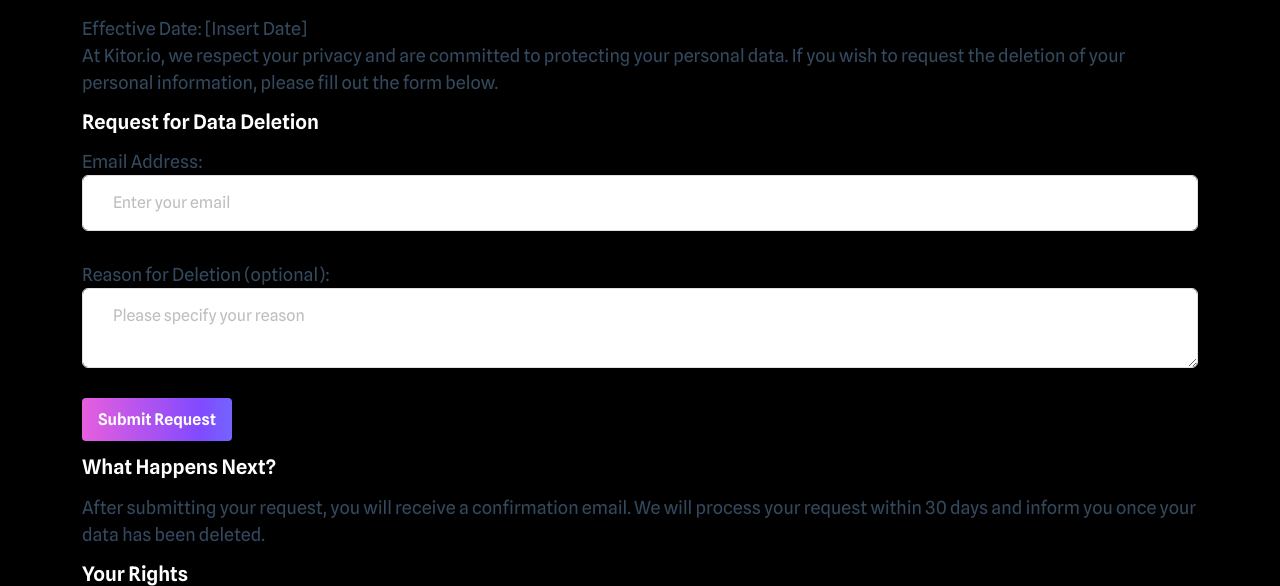
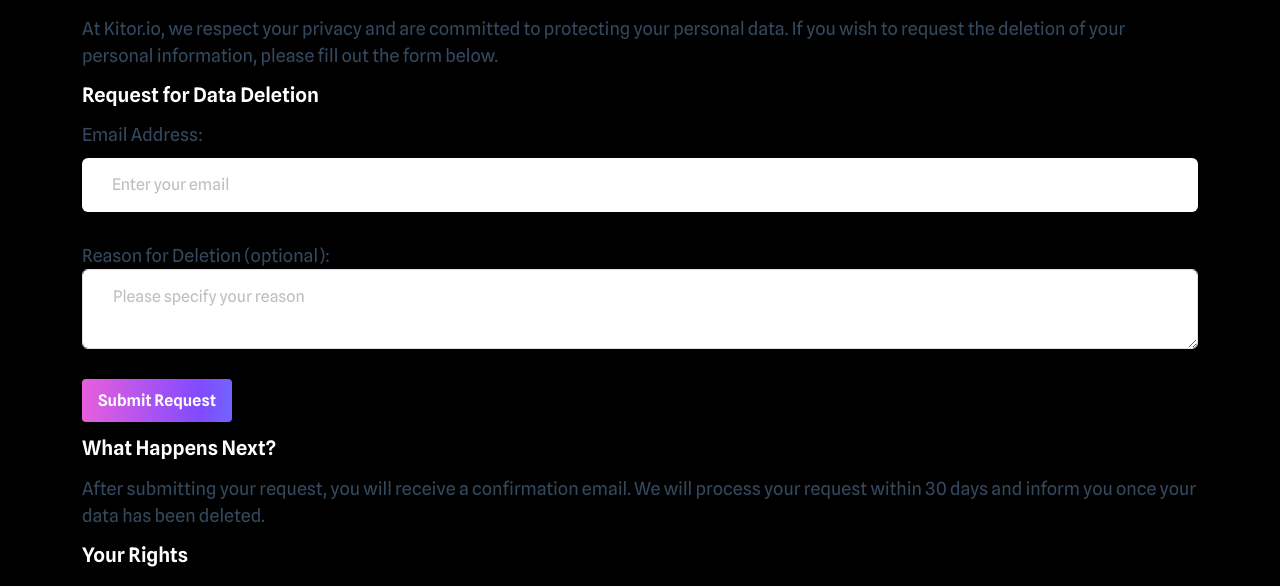
Before and after one commit to muhammadsohailsaim/kitor_landing-_page, a plain HTML site: page deletion.html in a window 1280 px wide. Shown: the part 177-763 px from the top of the page. Drawn offline with Linux system fonts and the light colour scheme.

Commit message:
Update deletion.html

```diff
--- a/deletion.html
+++ b/deletion.html
@@ -129,7 +129,7 @@
           <section class="hero-section">
             <div class="container">
               <h1 style="color: white; font-size: 24px; margin-top: 130px;">Data Deletion Request</h1>
-              <p style="color: #34495e;">Effective Date: [Insert Date]</p>
+
 
               <p style="color: #34495e;">At Kitor.io, we respect your privacy and are committed to protecting your personal data. If you wish to request the deletion of your personal information, please fill out the form below.</p>
 
@@ -137,7 +137,7 @@
               <form action="/submit-deletion-request" method="POST" style="color: #34495e;">
                 <div class="form-group">
                   <label for="email">Email Address:</label>
-                  <input type="email" id="email" name="email" required placeholder="Enter your email" class="form-control" />
+                  <input type="email" id="email" name="email" required placeholder="Enter your email" class="form-control" style="margin-top:10px; border: none; outline: none;"/>
                 </div>
                 <div class="form-group">
                   <label for="reason">Reason for Deletion (optional):</label>
```
